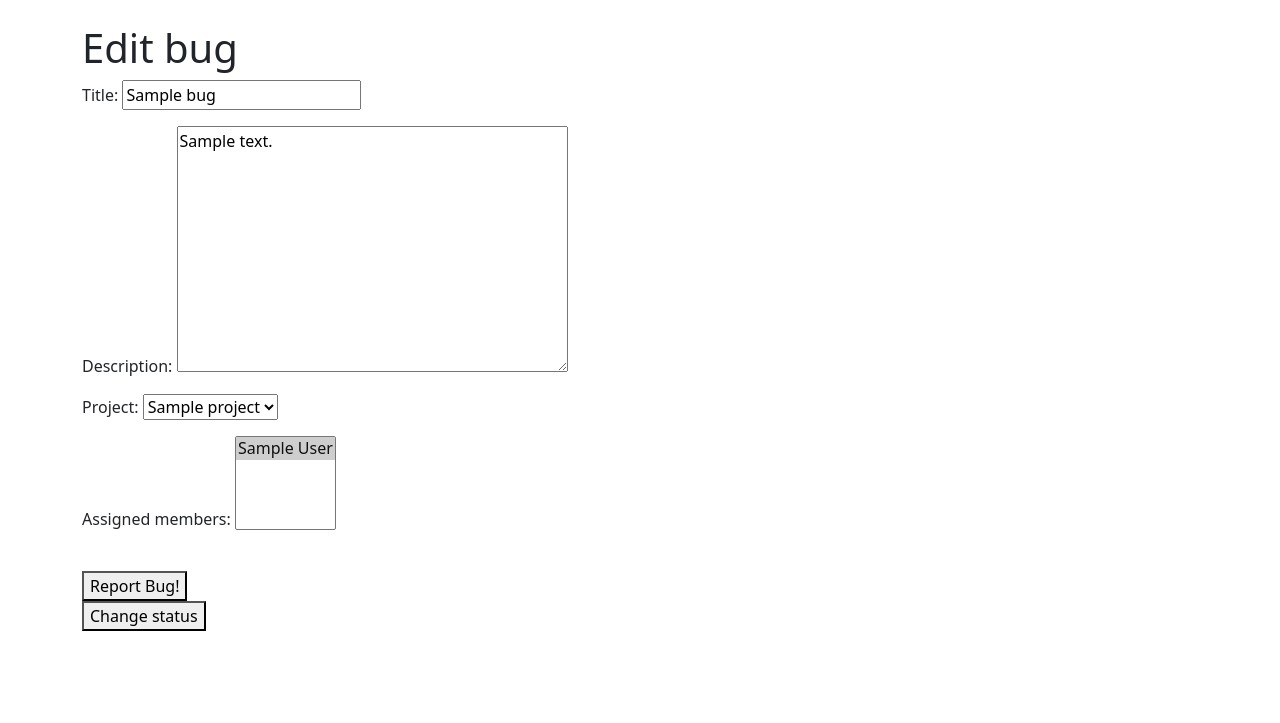
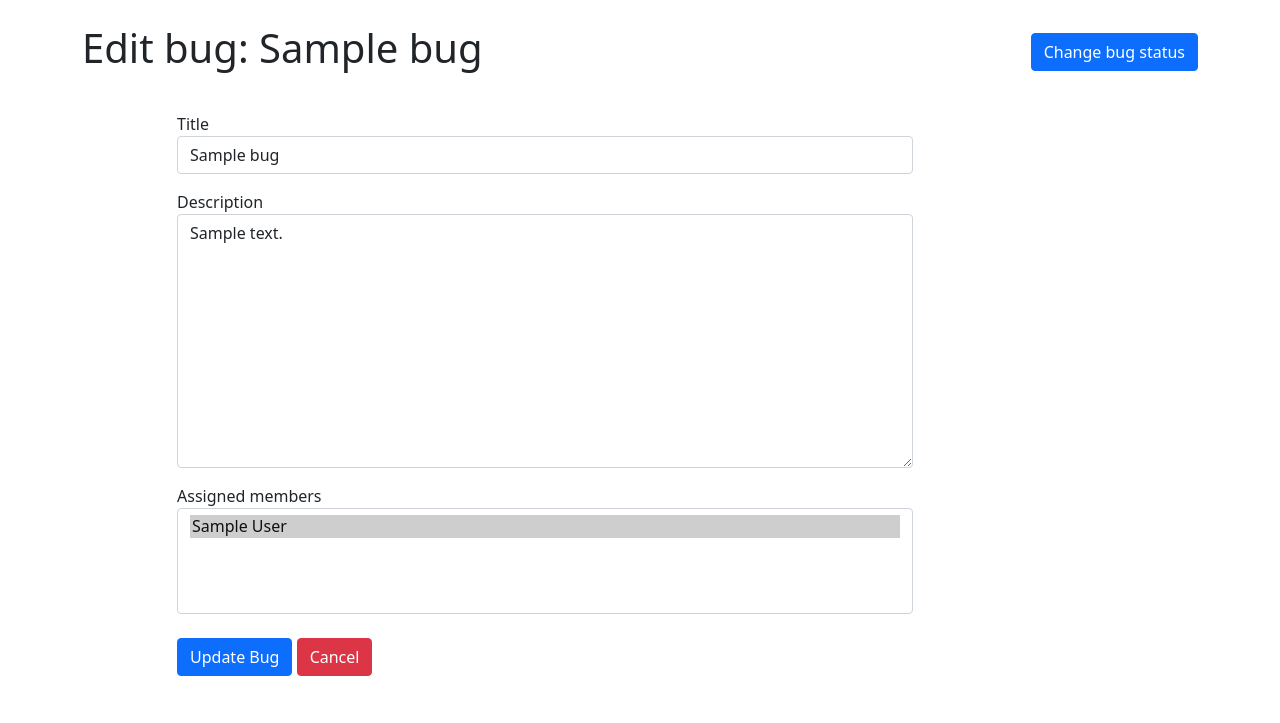
Before and after one commit to JoaoAPS/BugTracker, a Django app: page /bugs/1/edit in a window 1280 px wide. Shown: the part 56-779 px from the top of the page. Run offline with Django 3.2, Linux system fonts and the light colour scheme; a user stored in the database is signed in; tables that the repository leaves empty hold one stand-in row (values such as "Sample post"); some libraries are stand-ins or nearby versions.

Commit message:
Style bug update view

```diff
--- a/app/bugs/forms.py
+++ b/app/bugs/forms.py
@@ -27,4 +27,5 @@ class BugUpdateForm(forms.ModelForm):
             'creationDate',
             'closingDate',
             'creator',
+            'project',
         ]
--- a/app/bugs/templates/bugs/update.html
+++ b/app/bugs/templates/bugs/update.html
@@ -1,17 +1,83 @@
 {% extends "core/base.html" %}
+{% load widget_tweaks %}
 
 {% block title %}Report bug{% endblock %}
 
 {% block content %}
-	<h1>Edit bug</h1>
 
-	<form method="post">
+<div class="d-flex align-items-center justify-content-between">
+	<h1>Edit bug: {{ bug.title }}</h1>
+	<button class="btn btn-primary" data-bs-toggle="modal" data-bs-target="#statusModal">
+		Change bug status
+	</button>
+</div>
+
+<div class="row">
+	<form class="form col-md-8 mt-3 offset-md-1" method="POST">
 		{% csrf_token %}
-		{{ form.as_p }}
 
-		<br>
-		<button>Report Bug!</button>
+		{% for field in form %}
+			<div class="my-3">
+				{{ field.label }}
+
+				{% if field.name != 'assigned_members' %}
+
+					{% if field.errors %}
+						{{ field|add_class:"form-control is-invalid" }}
+						<div class="invalid-feedback">{{ field.errors }}</div>
+					{% else %}
+						{{ field|add_class:"form-control" }}
+					{% endif %}
+
+				{% else %}
+
+					{% if field.errors %}
+						{{ field|add_class:"form-select is-invalid" }}
+						<div class="invalid-feedback">{{ field.errors }}</div>
+					{% else %}
+						{{ field|add_class:"form-select" }}
+					{% endif %}
+
+				{% endif %}
+			</div>
+		{% endfor %}
+
+		<div class="text-danger">{{ form.non_field_errors }}</div>
+
+		<div class="mt-4 mb-5">
+			<button class="btn btn-primary">Update Bug</button>
+			<a href="{% url 'bugs:detail' bug.id %}" class="btn btn-danger">Cancel</a>
+		</div>
 	</form>
+</div>
 
-	<button>Change status</button>
+<div class="modal fade" id="statusModal" tabindex="-1" aria-labelledby="exampleModalLabel" aria-hidden="true">
+	<div class="modal-dialog modal-dialog-centered">
+		<div class="modal-content">
+			<div class="modal-header">
+				<h5 class="modal-title" id="exampleModalLabel">Change bug status to:</h5>
+				<button type="button" class="btn-close" data-bs-dismiss="modal" aria-label="Close"></button>
+			</div>
+
+			<div class="modal-body d-flex">
+				{% for status in bug.status_tuples %}
+					{% if status.0 != bug.status %}
+						<form action="{% url 'bugs:change_status' bug.id %}" method='POST'>
+							{% csrf_token %}
+
+							<input name="status" type="text" class="d-none" value="{{ status.0 }}">
+
+							<button class="btn btn-{{ status.1 }} me-1">
+								{{ status.0|title }}
+							</button>
+						</form>
+					{% endif %}
+				{% endfor %}
+
+				<button type="button" class="btn btn-danger ms-auto" data-bs-dismiss="modal">Cancel</button>
+			</div>
+		</div>
+	</div>
+</div>
+
 {% endblock %}
--- a/app/bugs/urls.py
+++ b/app/bugs/urls.py
@@ -15,4 +15,9 @@ urlpatterns = [
         views.BugAssignMemberView.as_view(),
         name='assign_member'
     ),
+    path(
+        '<int:pk>/change_status',
+        views.BugChangeStatusView.as_view(),
+        name='change_status'
+    ),
 ]
--- a/app/bugs/views.py
+++ b/app/bugs/views.py
@@ -111,3 +111,22 @@ class BugAssignMemberView(IsSupervisorMixin, View):
             return HttpResponseBadRequest()
 
         return redirect('bugs:detail', pk=pk)
+
+
+class BugChangeStatusView(IsSupervisorMixin, View):
+    """Change the status of the bug"""
+
+    def post(self, request, pk):
+        bug = get_object_or_404(Bug, pk=pk)
+        status = request.POST.get('status')
+
+        if not status:
+            return HttpResponseBadRequest('New status must be sent in POST')
+
+        try:
+            bug.set_status(status)
+            bug.save()
+        except ValueError:
+            return HttpResponseBadRequest('Invalid status')
+
+        return redirect('bugs:detail', pk=pk)
--- a/app/projects/templates/projects/update.html
+++ b/app/projects/templates/projects/update.html
@@ -6,7 +6,7 @@
 {% block content %}
 
 <div class="d-flex align-items-center justify-content-between">
-	<h1>Edit: {{ project.title }}</h1>
+	<h1>Edit project: {{ project.title }}</h1>
 	<button class="btn btn-primary" data-bs-toggle="modal" data-bs-target="#statusModal">
 		Change project status
 	</button>
@@ -20,7 +20,7 @@
 			<div class="my-3">
 				{{ field.label }}
 
-				{% if field.name != 'members'  %}
+				{% if field.name != 'members' %}
 
 					{% if field.errors %}
 						{{ field|add_class:"form-control is-invalid" }}
```
